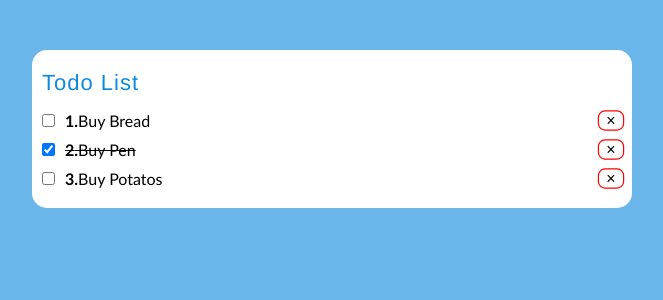
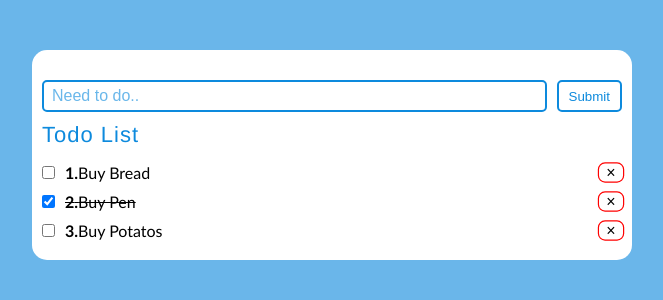
Before and after one commit to pxls00/todolist-in-react, a React (Create React App) app: page / in a window 1280 px wide. Shown: the top 300 px of the page, without its empty margins (308-971 px from the left). Built offline with nearby package versions, Linux system fonts and the light colour scheme.

Commit message:
Done TodoForm component

```diff
--- a/src/App.js
+++ b/src/App.js
@@ -1,6 +1,7 @@
 import React from 'react'
 import TodoList from './components/TodoList';
 import Context from './context';
+import TodoForm from './components/TodoForm'
 function App() {
   const [todos, setTodos] = React.useState([
     {id: 1, completed: false, title: 'Buy Bread'},
@@ -22,9 +23,15 @@ function App() {
       todos.filter(todo => todo.id !== id)
     )
   }
+  function addTodos(todo) {
+    setTodos(
+      todos.concat([todo])
+    )
+  }
   return (
-    <Context.Provider value={{removeTodo, todoToggle}}>
+    <Context.Provider value={{removeTodo, todoToggle, addTodos}}>
       <div className="wrapper">
+          <TodoForm />
         <h1 className='title-form'>Todo List</h1>
         <form>
           {todos.length ? <TodoList todos={todos}/> : <p className='todo-no-message'>No Todos...</p>}
--- /dev/null
+++ b/src/components/TodoForm.js
@@ -0,0 +1,27 @@
+import React, {useContext, useState} from 'react'
+import Context from '../context'
+
+function NewTodo() {
+    let [value, setValue] = useState('')
+    const {addTodos} = useContext(Context)
+    function createTodo() {
+        if(value.trim()) {
+            addTodos({
+                id: Date.now(),
+                completed: false,
+                title: value
+            })
+        }
+        setValue(
+            value = ''
+        )
+    }
+    return (
+        <div className='form-todo'>
+            <input placeholder='Need to do..' value={value} onInput={event => setValue(value = event.target.value)}/>
+            <button onClick={(e) => createTodo()}>Submit</button>
+        </div>
+    )
+}
+
+export default NewTodo
--- a/src/index.css
+++ b/src/index.css
@@ -78,3 +78,37 @@ li {
 .todo-no-message {
   margin-top: 15px;
 }
+
+.form-todo {
+  display: flex;
+  justify-content: space-between;
+  padding: 10px 0px;
+  gap: 10px;
+}
+
+.form-todo input {
+  font-weight: 500;
+  font-size: 16px;
+  border: 2px solid rgba(13, 138, 221);
+  padding: 5px 8px;
+  border-radius: 5px;
+  color: black;
+  width: 100%;
+}
+
+.form-todo input:focus {
+  outline: none;
+}
+
+.form-todo input::placeholder {
+  color: rgba(13, 138, 221, 0.616);
+}
+
+.form-todo button {
+  padding: 0 10px;
+  border: 2px solid rgba(13, 138, 221);
+  color: rgba(13, 138, 221);
+  border-radius: 5px;
+  background: none;
+  cursor: pointer;
+}
```
